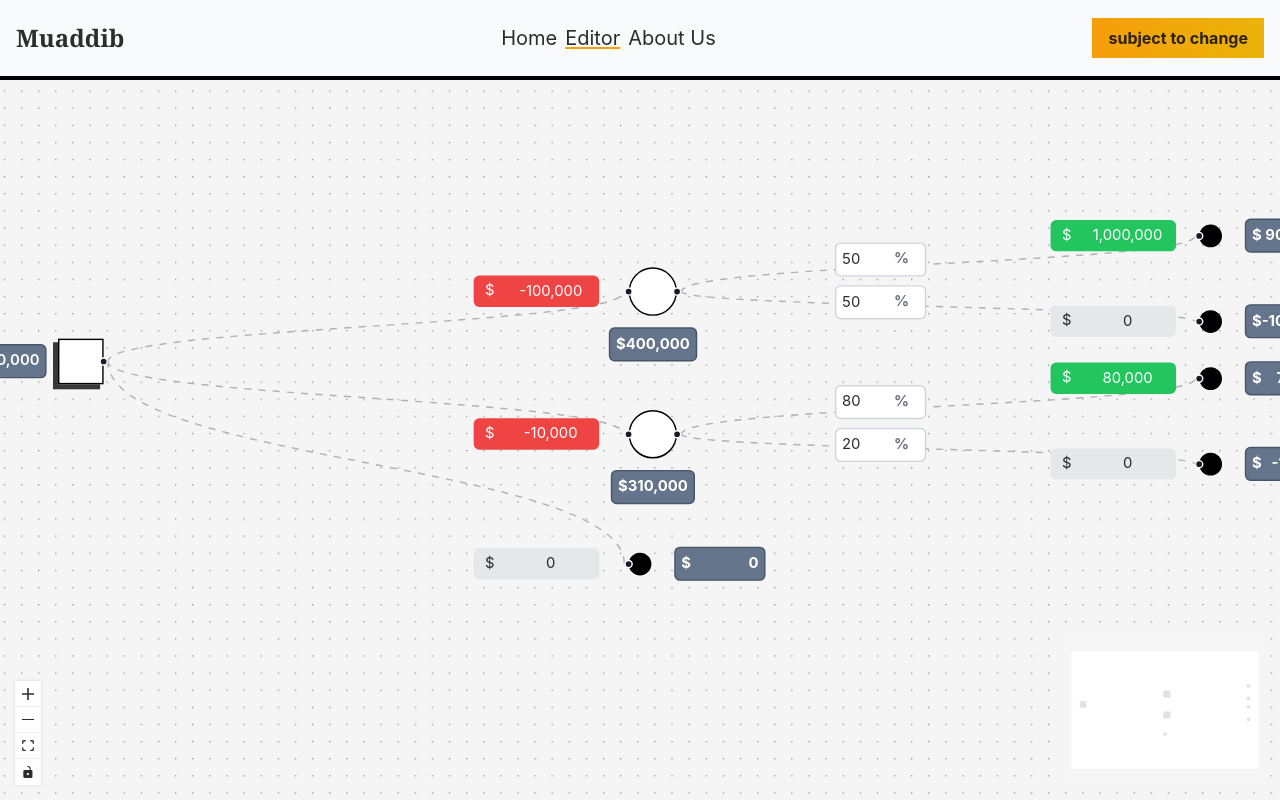
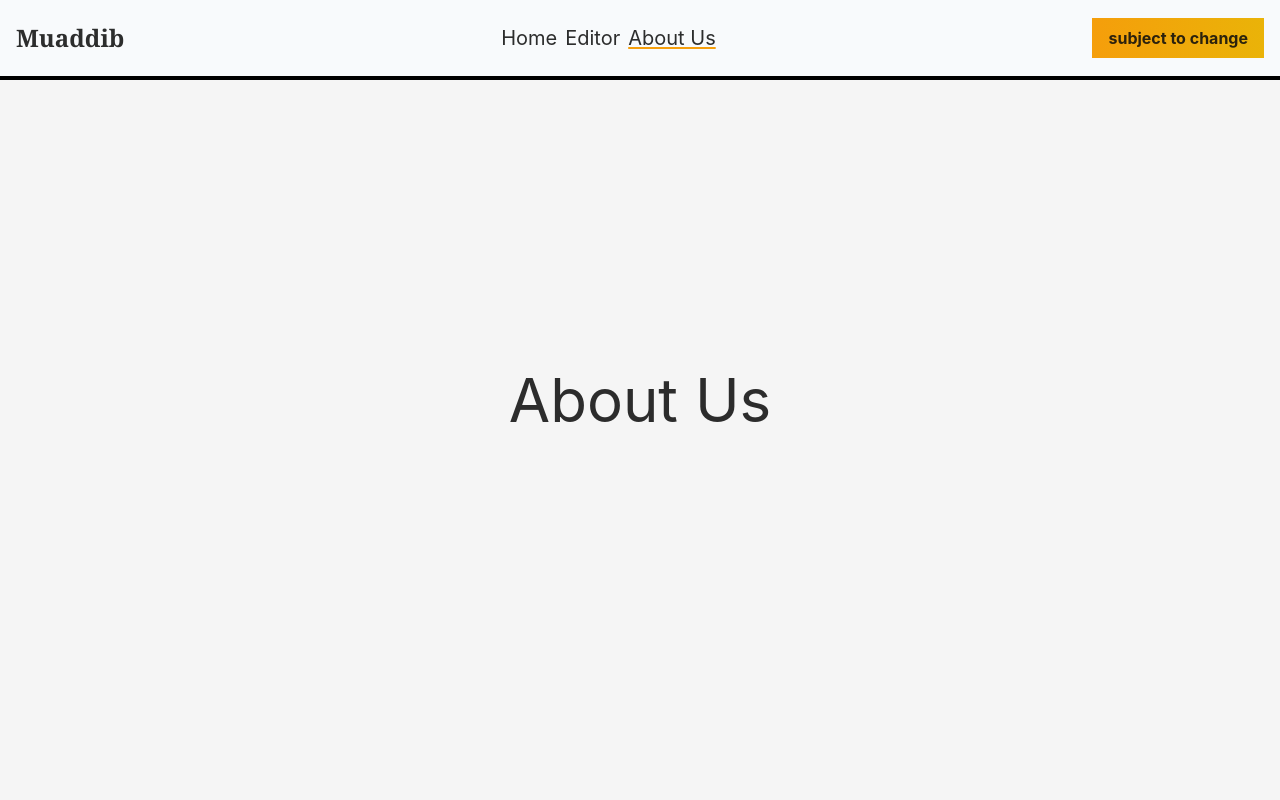
Before and after one commit to atakanzen/muaddib-fe, a React (Vite) app: page /about-us in a window 1280 px wide. Built offline with nearby package versions, Linux system fonts and the light colour scheme.

Commit message:
Add react-router and three initial routes

```diff
--- a/package.json
+++ b/package.json
@@ -15,7 +15,8 @@
     "classnames": "^2.5.1",
     "react": "^19.0.0",
     "react-dom": "^19.0.0",
-    "react-redux": "^9.2.0"
+    "react-redux": "^9.2.0",
+    "react-router": "^7.1.1"
   },
   "devDependencies": {
     "@types/babel__core": "^7.20.5",
--- a/src/components/navbar.tsx
+++ /dev/null
@@ -1,25 +0,0 @@
-const Navbar = () => {
-  return (
-    <div className="absolute z-50 top-0 left-0 w-full h-20 bg-slate-50 border-b-4 border-black flex items-center justify-between p-4">
-      <div>
-        <h1 className="font-serif font-extrabold text-2xl">Muaddib</h1>
-      </div>
-      <div className="text-xl">
-        <ul className="flex gap-2">
-          <li className="hover:cursor-pointer">Home</li>
-          <li className="hover:cursor-pointer underline-offset-2 underline decoration-amber-500 decoration-2">
-            Editor
-          </li>
-          <li className="hover:cursor-pointer">About Us</li>
-        </ul>
-      </div>
-      <div>
-        <p className="bg-gradient-to-r select-none from-amber-500 to-yellow-500 px-4 py-2  font-bold ">
-          subject to change
-        </p>
-      </div>
-    </div>
-  );
-};
-
-export default Navbar;
--- a/src/components/shared/navbar.tsx
+++ b/src/components/shared/navbar.tsx
@@ -1,3 +1,21 @@
+import classNames from "classnames";
+import { NavLink } from "react-router";
+
+const links = [
+  {
+    url: "/",
+    title: "Home",
+  },
+  {
+    url: "/editor",
+    title: "Editor",
+  },
+  {
+    url: "/about-us",
+    title: "About Us",
+  },
+];
+
 const Navbar = () => {
   return (
     <div className="absolute z-50 top-0 left-0 w-full h-20 bg-slate-50 border-b-4 border-black flex items-center justify-between p-4">
@@ -6,11 +24,19 @@ const Navbar = () => {
       </div>
       <div className="text-xl">
         <ul className="flex gap-2">
-          <li className="hover:cursor-pointer">Home</li>
-          <li className="hover:cursor-pointer underline-offset-2 underline decoration-amber-500 decoration-2">
-            Editor
-          </li>
-          <li className="hover:cursor-pointer">About Us</li>
+          {links.map((li) => (
+            <NavLink
+              to={li.url}
+              className={({ isActive }) =>
+                classNames("hover:cursor-pointer", {
+                  "underline-offset-2 underline decoration-amber-500 decoration-2":
+                    isActive,
+                })
+              }
+            >
+              {li.title}
+            </NavLink>
+          ))}
         </ul>
       </div>
       <div>
--- a/src/main.tsx
+++ b/src/main.tsx
@@ -3,16 +3,25 @@ import "@xyflow/react/dist/style.css";
 import React from "react";
 import ReactDOM from "react-dom/client";
 import { Provider } from "react-redux";
-import App from "./App.tsx";
+import { BrowserRouter, Route, Routes } from "react-router";
 import "./index.css";
+import About from "./pages/About.tsx";
+import Editor from "./pages/Editor.tsx";
+import Home from "./pages/Home.tsx";
 import { store } from "./state/store.ts";
 
 ReactDOM.createRoot(document.getElementById("root")!).render(
   <React.StrictMode>
-    <Provider store={store}>
-      <ReactFlowProvider>
-        <App />
-      </ReactFlowProvider>
-    </Provider>
+    <BrowserRouter>
+      <Provider store={store}>
+        <ReactFlowProvider>
+          <Routes>
+            <Route path="/" Component={Home} />
+            <Route path="/editor" Component={Editor} />
+            <Route path="/about-us" Component={About} />
+          </Routes>
+        </ReactFlowProvider>
+      </Provider>
+    </BrowserRouter>
   </React.StrictMode>
 );
--- /dev/null
+++ b/src/pages/About.tsx
@@ -0,0 +1,14 @@
+import Navbar from "../components/shared/navbar";
+
+const About = () => {
+  return (
+    <div className="w-screen h-screen">
+      <Navbar />
+      <div className="h-full flex items-center justify-center">
+        <h1 className="text-6xl">About Us</h1>
+      </div>
+    </div>
+  );
+};
+
+export default About;
--- /dev/null
+++ b/src/pages/Home.tsx
@@ -0,0 +1,14 @@
+import Navbar from "../components/shared/navbar";
+
+const Home = () => {
+  return (
+    <div className="w-screen h-screen">
+      <Navbar />
+      <div className="h-full flex items-center justify-center">
+        <h1 className="text-6xl">Home</h1>
+      </div>
+    </div>
+  );
+};
+
+export default Home;
```
Also changed, not shown: src/pages/Editor.tsx (renamed from src/App.tsx, +8 -8 lines), 1 other file (tests, documents, lock files or other folders).
